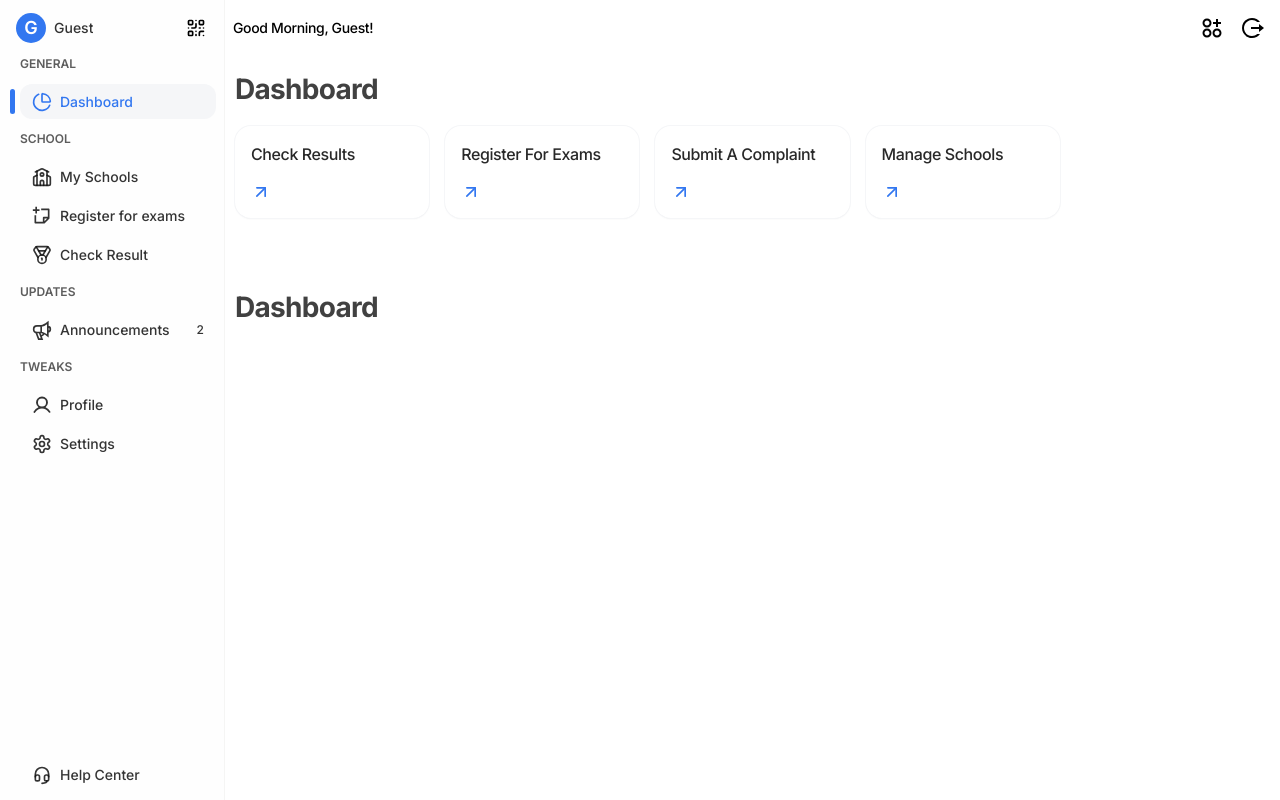
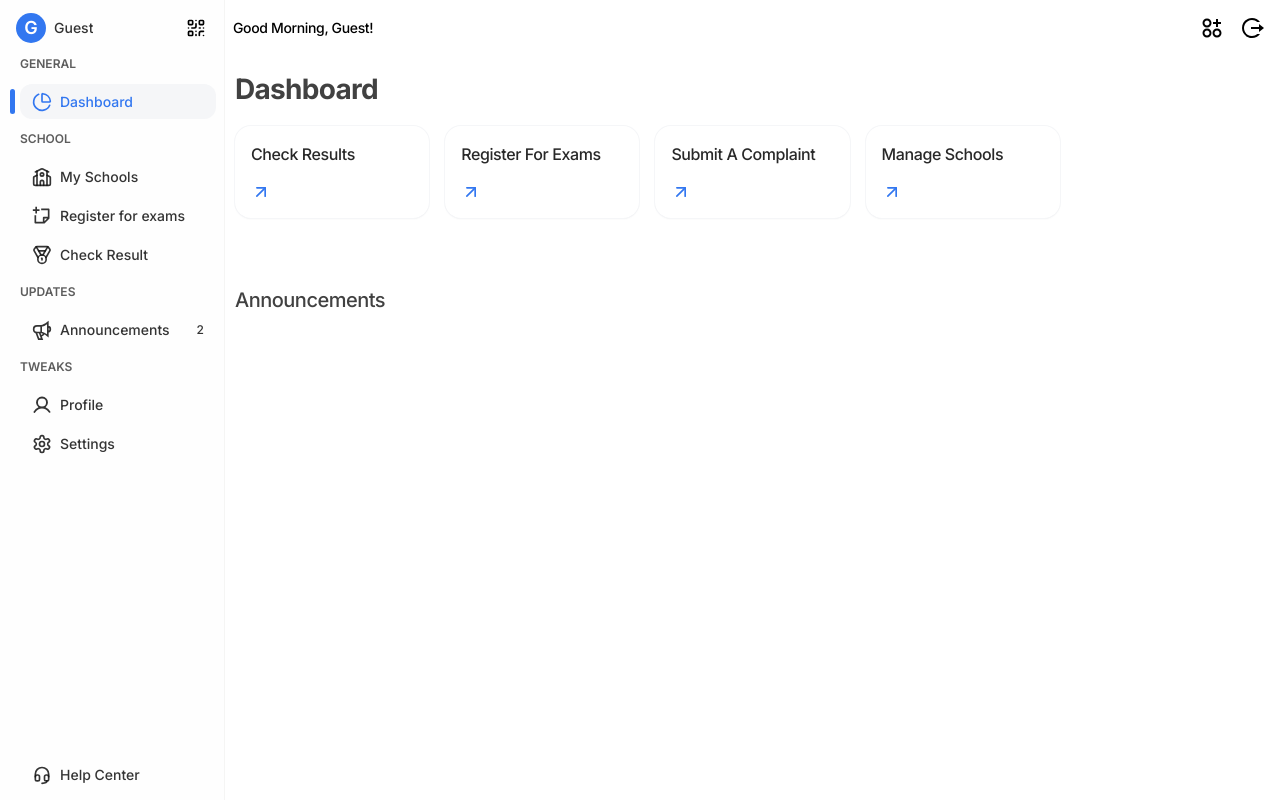
Before and after one commit to mbonikev/GradeWave, a React (Vite) app: page /#/student_dashboard in a window 1280 px wide. Built offline with nearby package versions, Linux system fonts and the light colour scheme; sample sign-in values are in the browser's storage.

Commit message:
updated src/pages/student/StudentDashboard.jsx

```diff
--- a/src/pages/student/StudentDashboard.jsx
+++ b/src/pages/student/StudentDashboard.jsx
@@ -66,8 +66,8 @@ function StudentDashboard() {
             ))}
           </div>
 
-          <h1 className="text-[28px] font-bold tracking-tight mt-16 text-text-color/80">
-            Dashboard
+          <h1 className="text-xl font-medium tracking-tight mt-16 text-text-color/80">
+            Announcements
           </h1>
         </div>
       </div>
```
